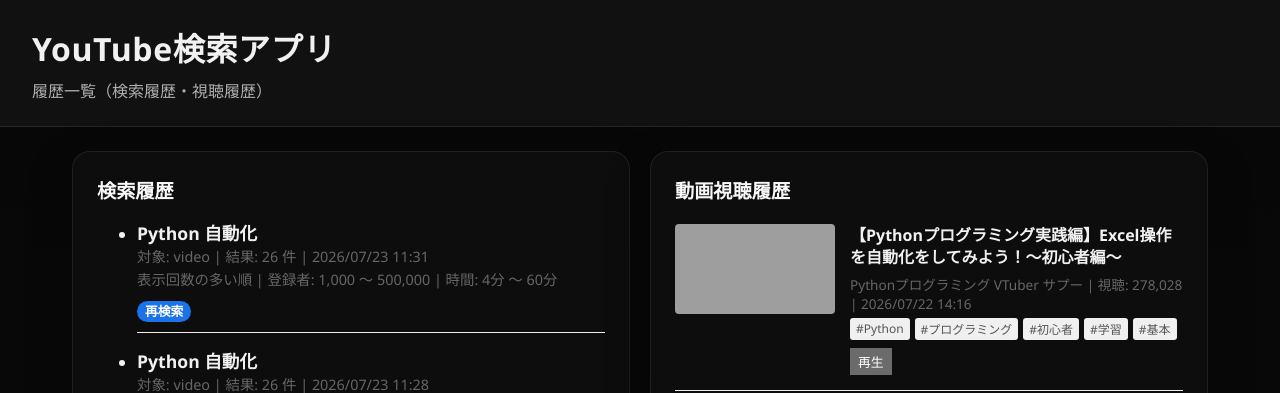
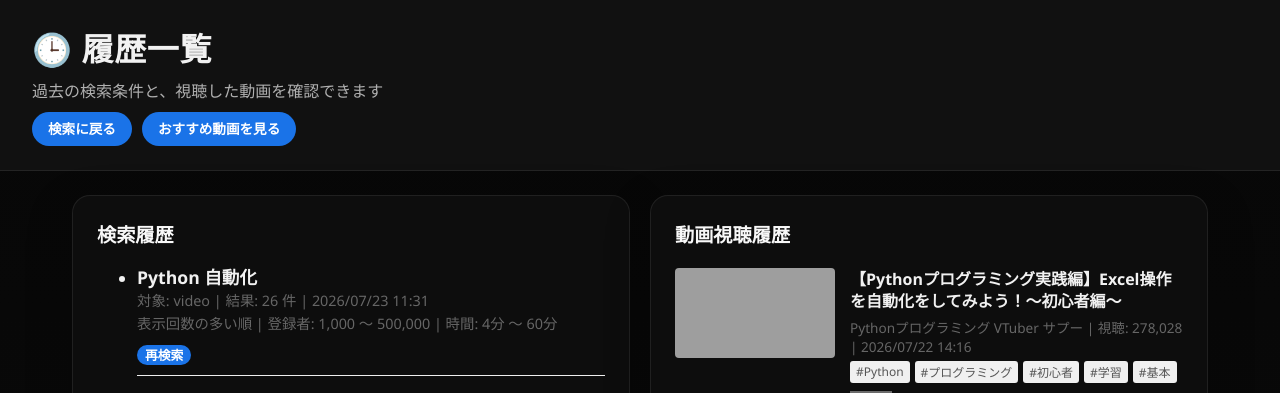
Before and after one commit to rezi7mn/youtube_search, a Django app: page /history/ in a window 1280 px wide. Shown: the top 393 px of the page. Run offline with Django 5.2, Linux system fonts and the light colour scheme; a user stored in the database is signed in; data comes from the database, SQL or seed files in the repository; parts of the project's set-up code (start-up, migrations or seed data) failed here and were passed over; some libraries are stand-ins or nearby versions; grey boxes are pictures that could not be loaded.

Commit message:
履歴画面のヘッダーに各画面へのリンクを追加。 各画面のヘッダーリンクのレイアウトを統一

```diff
--- a/Youtube_search_django/youtube_project/youtube_app/templates/youtube_app/history.html
+++ b/Youtube_search_django/youtube_project/youtube_app/templates/youtube_app/history.html
@@ -11,8 +11,14 @@
     <div class="page-shell">
         <header class="app-header">
             <div>
-                <h1><a href="{% url 'youtube_app:search' %}" style="color: inherit; text-decoration: none;">YouTube検索アプリ</a></h1>
-                <p>履歴一覧（検索履歴・視聴履歴）</p>
+                <h1>🕒 履歴一覧</h1>
+                <p>過去の検索条件と、視聴した動画を確認できます</p>
+            </div>
+            <div style="margin-top: 10px; display: flex; gap: 10px; align-items: center;">
+                <!-- 検索画面（トップページ）へのリンク -->
+                <a href="{% url 'youtube_app:search' %}" class="select-button">検索に戻る</a>
+                <!-- おすすめ動画へのリンク -->
+                <a href="{% url 'youtube_app:recommendations' %}" class="select-button">おすすめ動画を見る</a>
             </div>
         </header>
 
--- a/Youtube_search_django/youtube_project/youtube_app/templates/youtube_app/search.html
+++ b/Youtube_search_django/youtube_project/youtube_app/templates/youtube_app/search.html
@@ -27,8 +27,8 @@
                 {% endif %}
             </div>
             <div style="margin-top: 10px; display: flex; gap: 10px;">
-                <a href="{% url 'youtube_app:recommendations' %}" class="primary-button" style="width: auto; background-color: #ff0000; color: white; padding: 5px 15px; text-decoration: none; border-radius: 4px;">✨ おすすめ動画を見る</a>
-                <a href="{% url 'youtube_app:history' %}" class="primary-button" style="width: auto; background-color: #444; color: white; padding: 5px 15px; text-decoration: none; border-radius: 4px;">🕒 履歴を見る</a>
+                <a href="{% url 'youtube_app:recommendations' %}" class="select-button">おすすめ動画を見る</a>
+                <a href="{% url 'youtube_app:history' %}" class="select-button">履歴を見る</a>
             </div>
         </header>
 
```
